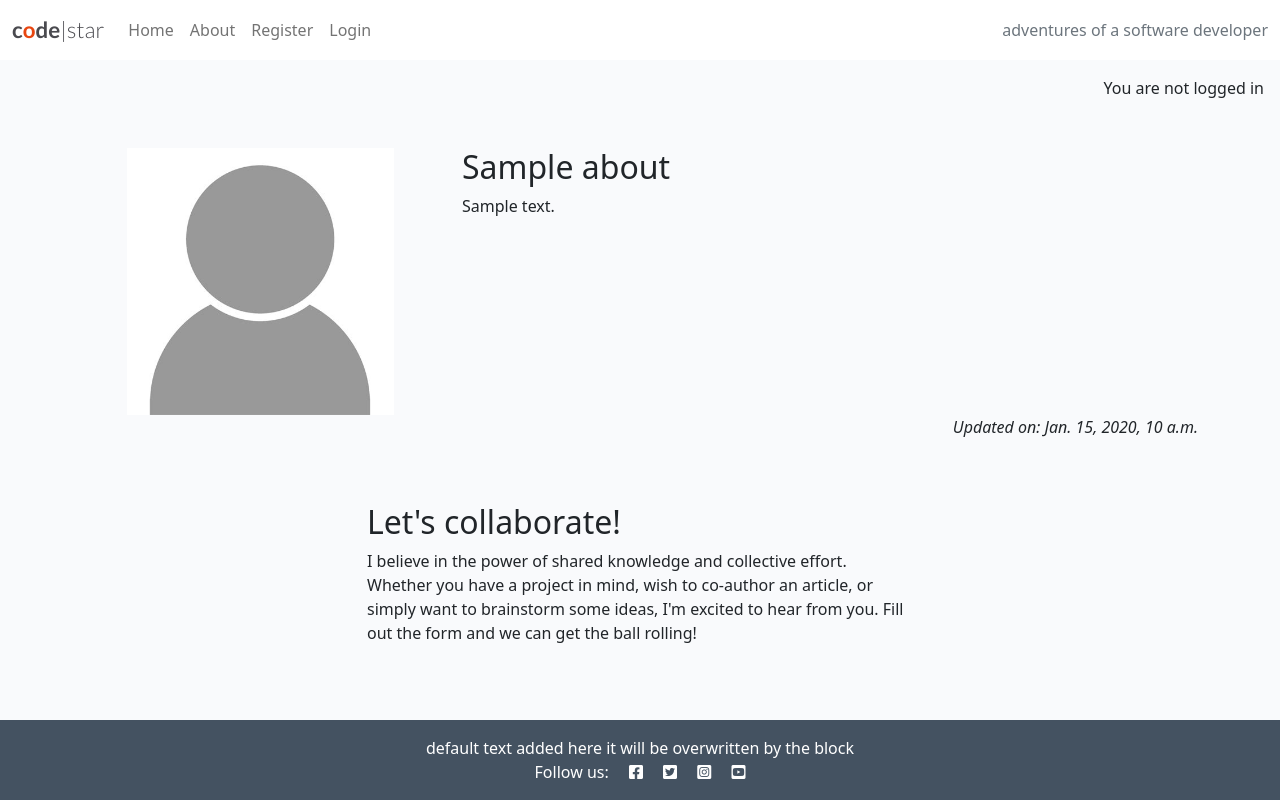
After one commit to Sabri-bel/django-blog, a Django app: template about/template/about/about_starter.html in a window 1280 px wide. The commit adds this page. Run offline with Django 5.2, Linux system fonts and the light colour scheme; the template is opened without the code that fills it: values that come from a table or form of the project are taken from there, others are empty; tables that the repository leaves empty hold one stand-in row (values such as "Sample post").

Commit message:
add content

```diff
--- a/about/models.py
+++ b/about/models.py
@@ -8,3 +8,22 @@ class About(models.Model):
 
     def __str__(self):
         return self.title
+
+
+class About(models.Model):
+    title = models.CharField(max_length=200)
+    updated_on = models.DateTimeField(auto_now=True)
+    content = models.TextField()
+
+    def __str__(self):
+        return self.title
+
+
+class CollaborateRequest(models.Model):
+    name = models.CharField(max_length=200)
+    email = models.EmailField()
+    message = models.TextField()
+    read = models.BooleanField(default=False)
+
+    def __str__(self):
+        return f"Collaboration request from {self.name}"
--- /dev/null
+++ b/about/template/about/about_starter.html
@@ -0,0 +1,36 @@
+{% extends 'base.html' %}
+{% load static %}
+
+{% block content %}
+<div class="container mt-5">
+    <div class="row">
+        <div class="col-12 col-md-4 text-center">
+            <img src="{% static 'images/nobody.jpg' %}" width="75%">
+        </div>
+        <div class="col-12 col-md-8">
+            <h2>{{ about.title }}</h2>
+            {{ about.content | safe }}
+        </div>
+    </div>
+    <div class="row">
+        <div class="col text-right">
+          <!-- Updated on field goes in here -->
+
+          <p class="text-end"><em>Updated on: {{ about.updated_on }}</em></p>
+        </div>
+    </div>
+    <div class="row justify-content-center">
+        <div class="col-12 col-md-6 my-5">
+            <h2>Let's collaborate!</h2>
+            <p>I believe in the power of shared knowledge and collective effort.
+                Whether you have a project in mind, wish to co-author
+                an article, or simply want to brainstorm some ideas,
+                I'm excited to hear from you. Fill out the form
+                and we can get the ball rolling!</p>
+
+            <!-- add your form here. Your submit button should
+                                have the classes of btn, btn-secondary -->
+        </div>
+    </div>
+</div>
+{% endblock content %}
--- a/blog/forms.py
+++ b/blog/forms.py
@@ -1,8 +1,10 @@
 from .models import Comment
 from django import forms
 
-
+# form is inherited from built in django class imported above
 class CommentForm(forms.ModelForm):
+    #since form is built in, we just need to create the meta file for  specify what
+    #model and fields we want in our form
     class Meta:
         model = Comment
-        fields = ('body',)
+        fields = ('body',) #imported from the comment model
--- a/codestar/settings.py
+++ b/codestar/settings.py
@@ -61,7 +61,7 @@ SITE_ID = 1 #1 means that django can handle miltple sites from one database
 LOGIN_REDIRECT_URL = '/'
 LOGOUT_REDIRECT_URL = '/'
 
-CRISPY_ALLOWED_TEMPLATE_PACKS = "bootstrap5"
+CRISPY_ALLOWED_TEMPLATE_PACKS = "bootstrap5" #use this a teplate pack
 CRISPY_TEMPLATE_PACK = "bootstrap5"
 
 # middleware  sits between the request and the response, a bit like a specialised kind of view.
```
Also changed, not shown: about/admin.py (+14 -2 lines), blog/templates/blog/post_detail.html (+4 -3 lines), blog/views.py (+5 -5 lines).
